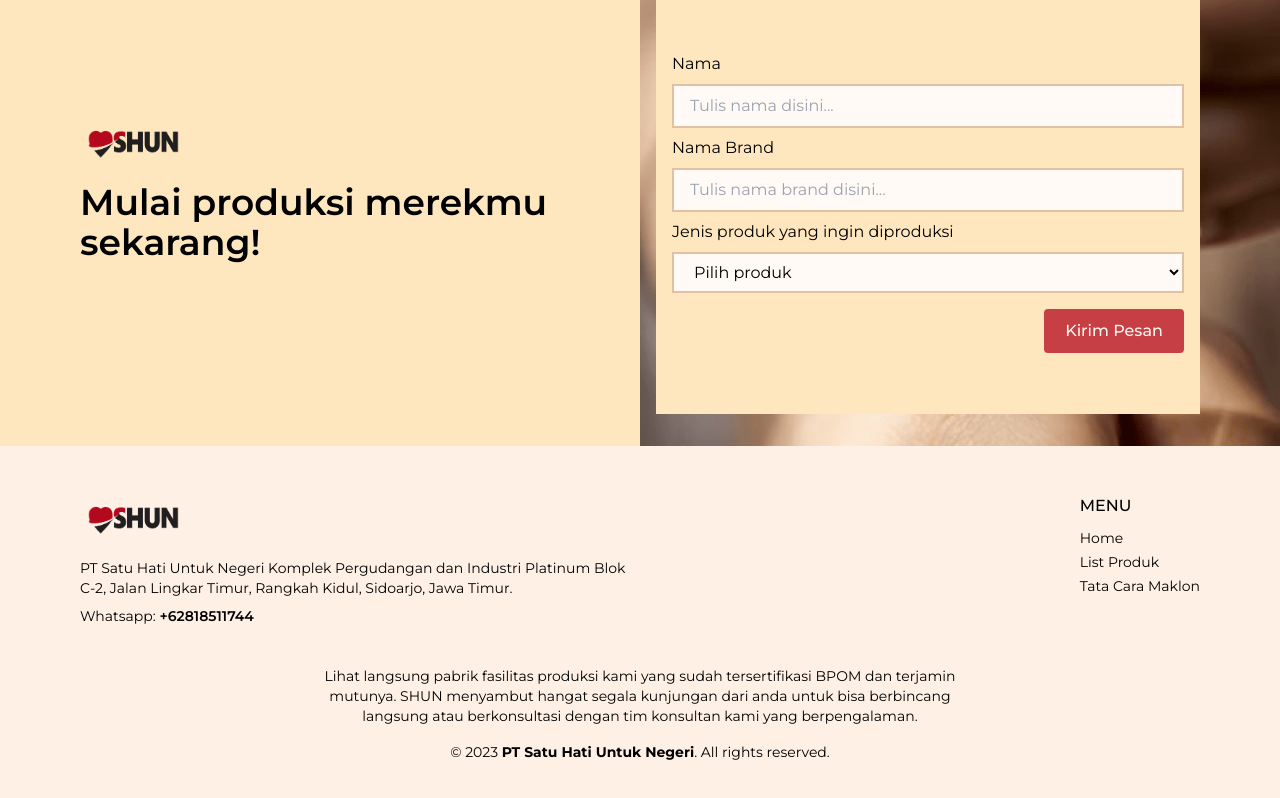
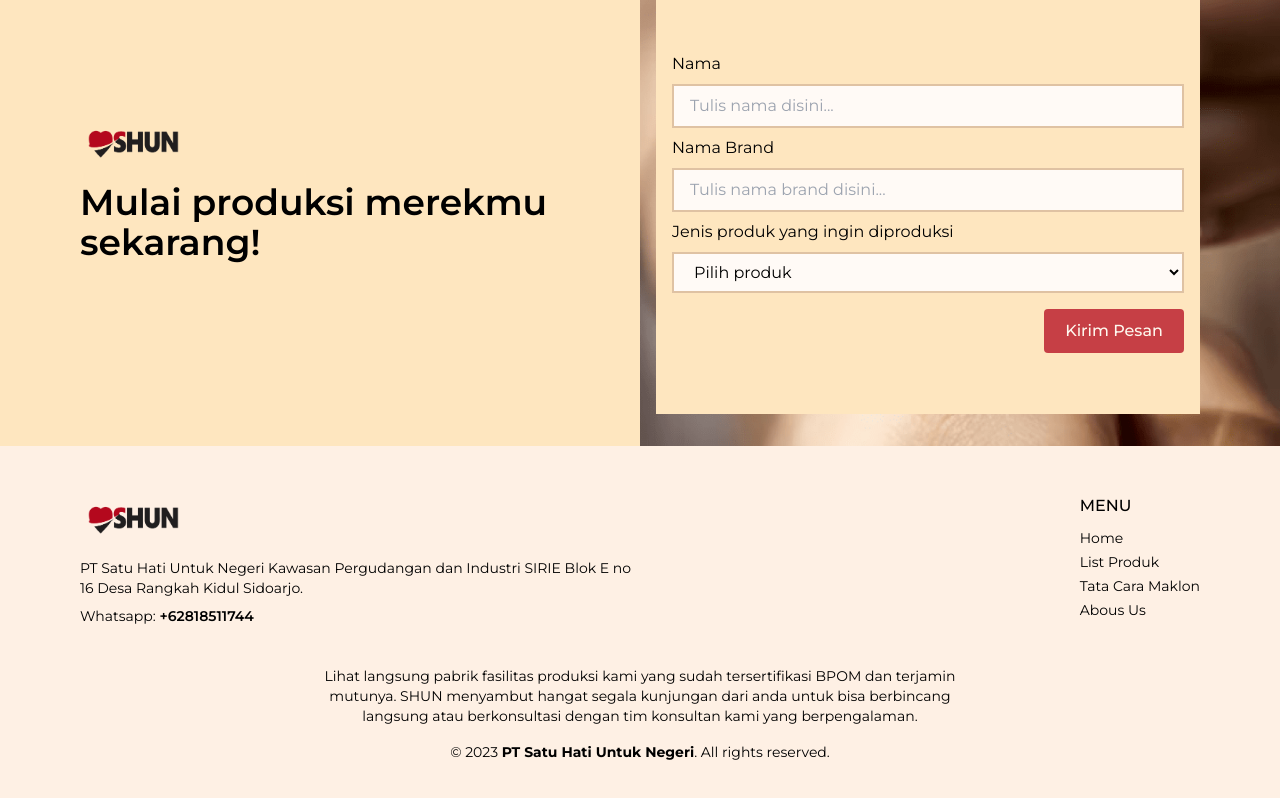
Before and after one commit to rigenski/shun-cosmetic, a Next.js app: page / in a window 1280 px wide. Shown: the part 4045-4843 px from the top of the page. Built offline with nearby package versions, Linux system fonts and the light colour scheme.

Commit message:
fix: change typo footer

```diff
--- a/app/contacts/page.tsx
+++ b/app/contacts/page.tsx
@@ -1,4 +1,5 @@
 "use client";
+import Footer from "@/components/layouts/footer";
 import Header from "@/components/layouts/header";
 import Contact from "@/components/sections/contacts/contact";
 import Hero from "@/components/sections/contacts/hero";
@@ -17,7 +18,7 @@ const contacts = [
   {
     title: "Hubungi Kami",
     description:
-      "Hubungi kami langsung melalui kontak di bawah atau kunjungi kami di alamat berikut. PT Satu Hati Untuk Negeri Komplek Pergudangan dan Industri Platinum Blok C-2, Jalan Lingkar Timur, Rangkah Kidul, Sidoarjo, Jawa Timur Telp: Whatsapp: +62 818-511-744",
+      "Hubungi kami langsung melalui kontak di bawah atau kunjungi kami di alamat berikut. PT Satu Hati Untuk Negeri Kawasan Pergudangan dan Industri SIRIE Blok E no 16 Desa Rangkah Kidul Sidoarjo. Telp: Whatsapp: +62 818-511-744",
     image: "contact-bg.png",
     background: "#FFEED3",
   },
@@ -39,6 +40,7 @@ export default function Home() {
         <Profile />
         <Map />
       </main>
+      <Footer />
     </>
   );
 }
--- a/components/layouts/footer/index.tsx
+++ b/components/layouts/footer/index.tsx
@@ -16,6 +16,11 @@ const menus = [
   {
     title: "Tata Cara Maklon",
     url: "procedures",
+    type: "link",
+  },
+  {
+    title: "Abous Us",
+    url: "contacts",
     type: "link",
   },
 ];
@@ -40,9 +45,8 @@ export default function Footer() {
               <ul>
                 <li className="mb-2">
                   <p className="text-sm font-normal text-[#000000]">
-                    PT Satu Hati Untuk Negeri Komplek Pergudangan dan Industri
-                    Platinum Blok C-2, Jalan Lingkar Timur, Rangkah Kidul,
-                    Sidoarjo, Jawa Timur.
+                    PT Satu Hati Untuk Negeri Kawasan Pergudangan dan Industri
+                    SIRIE Blok E no 16 Desa Rangkah Kidul Sidoarjo.
                   </p>
                 </li>
                 <li className="mb-2">
--- a/components/layouts/meta-pixel/index.tsx
+++ b/components/layouts/meta-pixel/index.tsx
@@ -20,7 +20,6 @@ export default function MetaPixel({ children }: any) {
        s.parentNode.insertBefore(t,s)}(window, document,'script',
        'https://connect.facebook.net/en_US/fbevents.js');
        fbq('init', '238830668633930');
-       fbq('track', 'PageView');
       `}
       </Script>
       <noscript>
```
